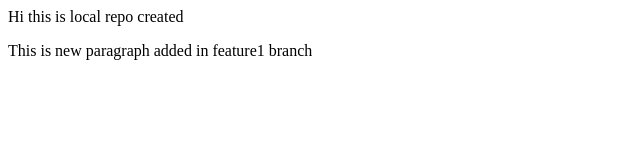
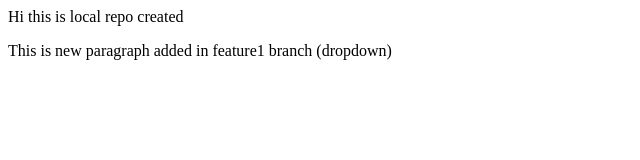
Before and after one commit to Madhusudhan1172/localrepo, a plain HTML site: page index.html in a window 1280 px wide. Shown: the full height of the page, 0-640 px from the left. Drawn offline with Linux system fonts and the light colour scheme.

```diff
--- a/index.html
+++ b/index.html
@@ -1,4 +1,4 @@
 <p>Hi this is local repo created</p>
 
 
-<p>This is new paragraph added in feature1 branch</p>
+<p>This is new paragraph added in feature1 branch (dropdown)</p>
```
